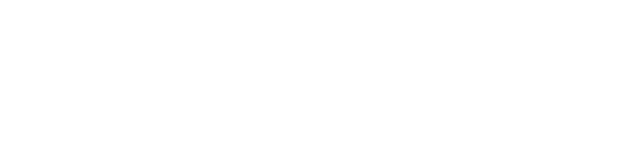
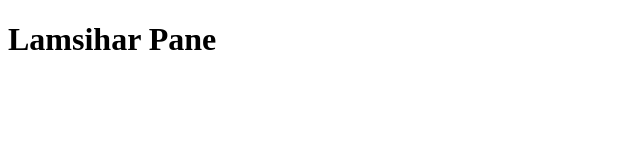
Before and after one commit to lamsihar91/latihan-git, a plain HTML site: page index.html in a window 1280 px wide. Shown: the whole page, without its empty margins (0-640 px from the left). Drawn offline with Linux system fonts and the light colour scheme.

Commit message:
Menyelesaikan konflik dan mengintegrasikan perubahan

```diff
--- a/index.html
+++ b/index.html
@@ -4,8 +4,9 @@
     <meta charset="UTF-8">
     <meta name="viewport" content="width=device-width, initial-scale=1.0">
     <title>Lamsihar Latihan Git</title>
+
 </head>
 <body>
-
+    <h1>Lamsihar Pane</h1>
 </body>
 </html>
```
